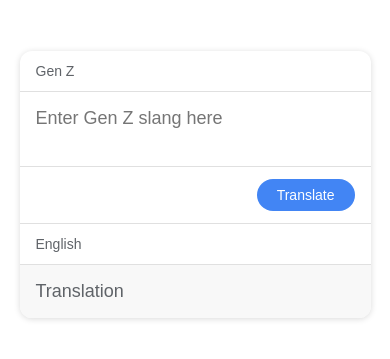
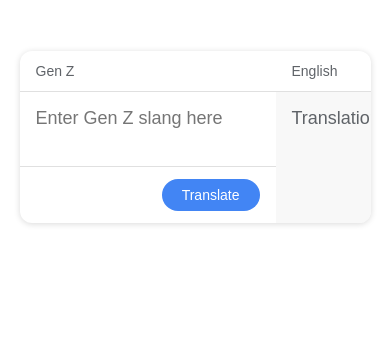
Before and after one commit to dutchbabypancakes/genz-genalpha-translator, a website: page index.html in a window 390 px wide. Shown: the part 49-408 px from the top of the page. Drawn offline with Linux system fonts and the light colour scheme.

Commit message:
Update index.html

```diff
--- a/index.html
+++ b/index.html
@@ -105,17 +105,6 @@
       border: 1px solid #4285f4;
     }
 
-    /* Mobile */
-    @media (max-width: 800px) {
-      .translate-container {
-        flex-direction: column;
-      }
-
-      .divider {
-        height: 1px;
-        width: 100%;
-      }
-    }
   </style>
 </head>
 
```
